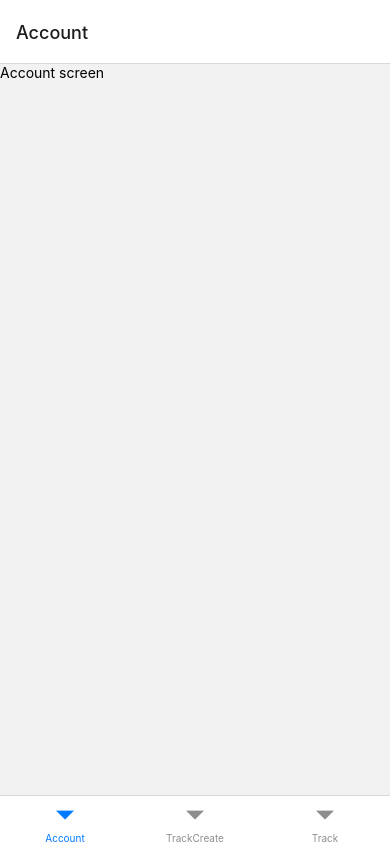
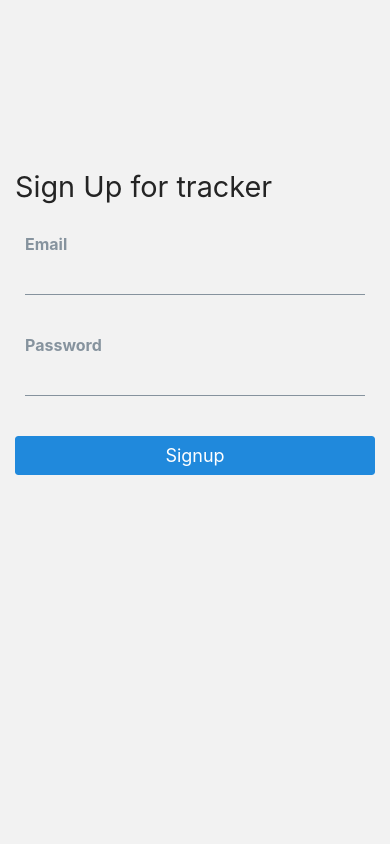
Before and after one commit to aminedammak/track, a React Native app: screen /Signup in a window 390 px wide. Built offline with nearby package versions, Linux system fonts and the light colour scheme.

Commit message:
Show form of signup screen

```diff
--- a/App.js
+++ b/App.js
@@ -1,7 +1,6 @@
 import { StatusBar } from "expo-status-bar";
 import React, { useState } from "react";
-import { StyleSheet, Text, View } from "react-native";
-
+import { StyleSheet } from "react-native";
 import { NavigationContainer } from "@react-navigation/native";
 import { createNativeStackNavigator } from "@react-navigation/native-stack";
 import { createBottomTabNavigator } from "@react-navigation/bottom-tabs";
@@ -27,7 +26,7 @@ const TrackList = () => {
 };
 
 export default function App() {
-  const [isSignedIn, setIsSignedIn] = useState(true);
+  const [isSignedIn, setIsSignedIn] = useState(false);
   return (
     <NavigationContainer>
       {isSignedIn ? (
@@ -38,7 +37,11 @@ export default function App() {
         </Tab.Navigator>
       ) : (
         <Stack.Navigator>
-          <Stack.Screen name="Signup" component={SignupScreen} />
+          <Stack.Screen
+            name="Signup"
+            component={SignupScreen}
+            options={{ headerShown: false }}
+          />
           <Stack.Screen name="Signin" component={SigninScreen} />
         </Stack.Navigator>
       )}
--- a/package.json
+++ b/package.json
@@ -16,6 +16,7 @@
     "react": "16.13.1",
     "react-dom": "16.13.1",
     "react-native": "https://github.com/expo/react-native/archive/sdk-42.0.0.tar.gz",
+    "react-native-elements": "^3.4.2",
     "react-native-safe-area-context": "3.2.0",
     "react-native-screens": "~3.4.0",
     "react-native-web": "~0.13.12"
--- /dev/null
+++ b/src/components/Spacer.js
@@ -0,0 +1,14 @@
+import React from "react";
+import { StyleSheet, Text, View } from "react-native";
+
+const Spacer = ({ children }) => {
+  return <View style={styles.spacer}>{children}</View>;
+};
+
+export default Spacer;
+
+const styles = StyleSheet.create({
+  spacer: {
+    margin: 15,
+  },
+});
--- a/src/screens/SignupScreen.js
+++ b/src/screens/SignupScreen.js
@@ -1,20 +1,48 @@
-import React from "react";
-import { StyleSheet, Text, View, Button } from "react-native";
+import React, { useState } from "react";
+import { StyleSheet, View } from "react-native";
+import { Text, Input, Button } from "react-native-elements";
+import Spacer from "../components/Spacer";
+const SignupScreen = () => {
+  const [email, setEmail] = useState("");
+  const [password, setPassword] = useState("");
 
-const SignupScreen = ({ navigation }) => {
   return (
-    <View>
-      <Text>Signup screen</Text>
-      <Button
-        title="Go to signin screen"
-        onPress={() => {
-          navigation.navigate("Signin");
-        }}
-      />
+    <View style={styles.container}>
+      <Spacer>
+        <Text h3>Sign Up for tracker</Text>
+      </Spacer>
+      <Spacer>
+        <Input
+          autoCapitalize="none"
+          autoCorrect={false}
+          label="Email"
+          value={email}
+          onChangeText={setEmail}
+        />
+      </Spacer>
+      <Spacer>
+        <Input
+          secureTextEntry
+          autoCapitalize="none"
+          autoCorrect={false}
+          label="Password"
+          value={password}
+          onChangeText={setPassword}
+        />
+      </Spacer>
+      <Spacer>
+        <Button title="Signup" />
+      </Spacer>
     </View>
   );
 };
 
 export default SignupScreen;
 
-const styles = StyleSheet.create({});
+const styles = StyleSheet.create({
+  container: {
+    flex: 1,
+    justifyContent: "center",
+    marginBottom: 200,
+  },
+});
```
Also changed, not shown: 1 other file (tests, documents, lock files or other folders).
